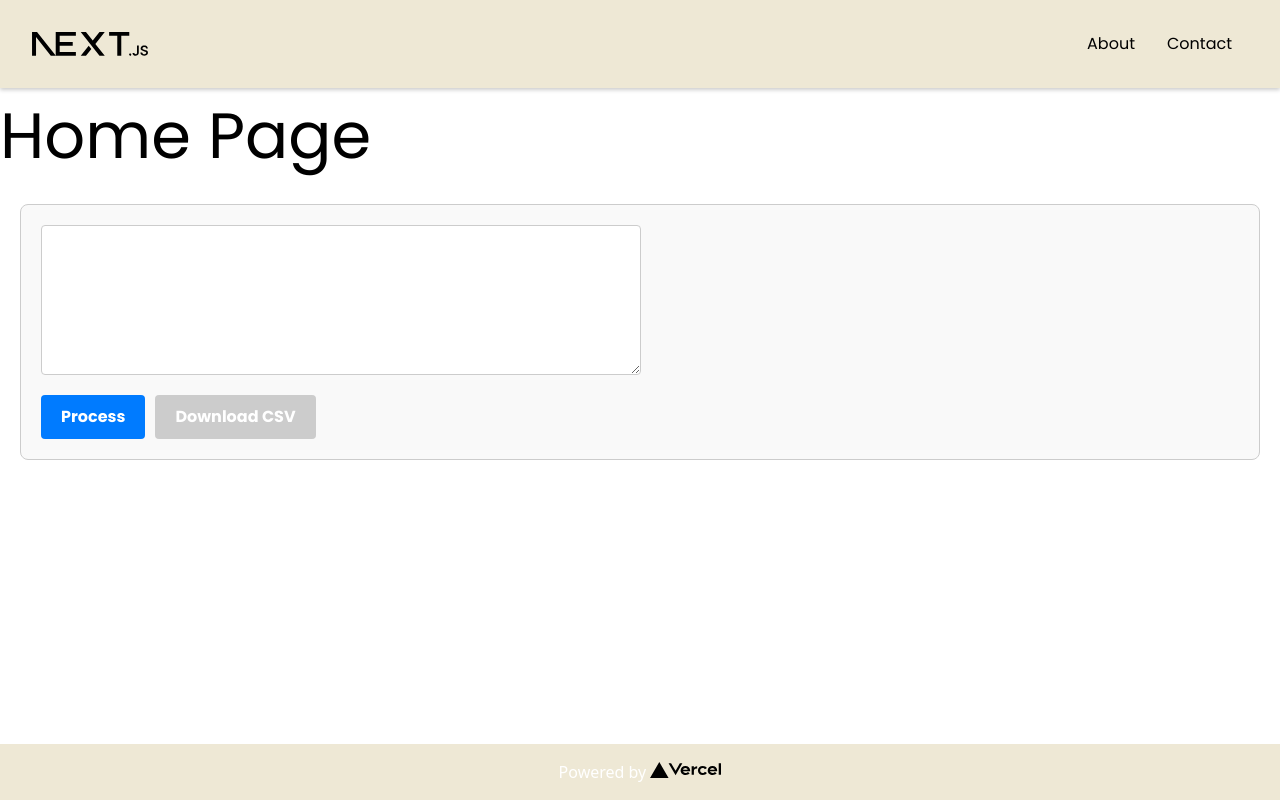
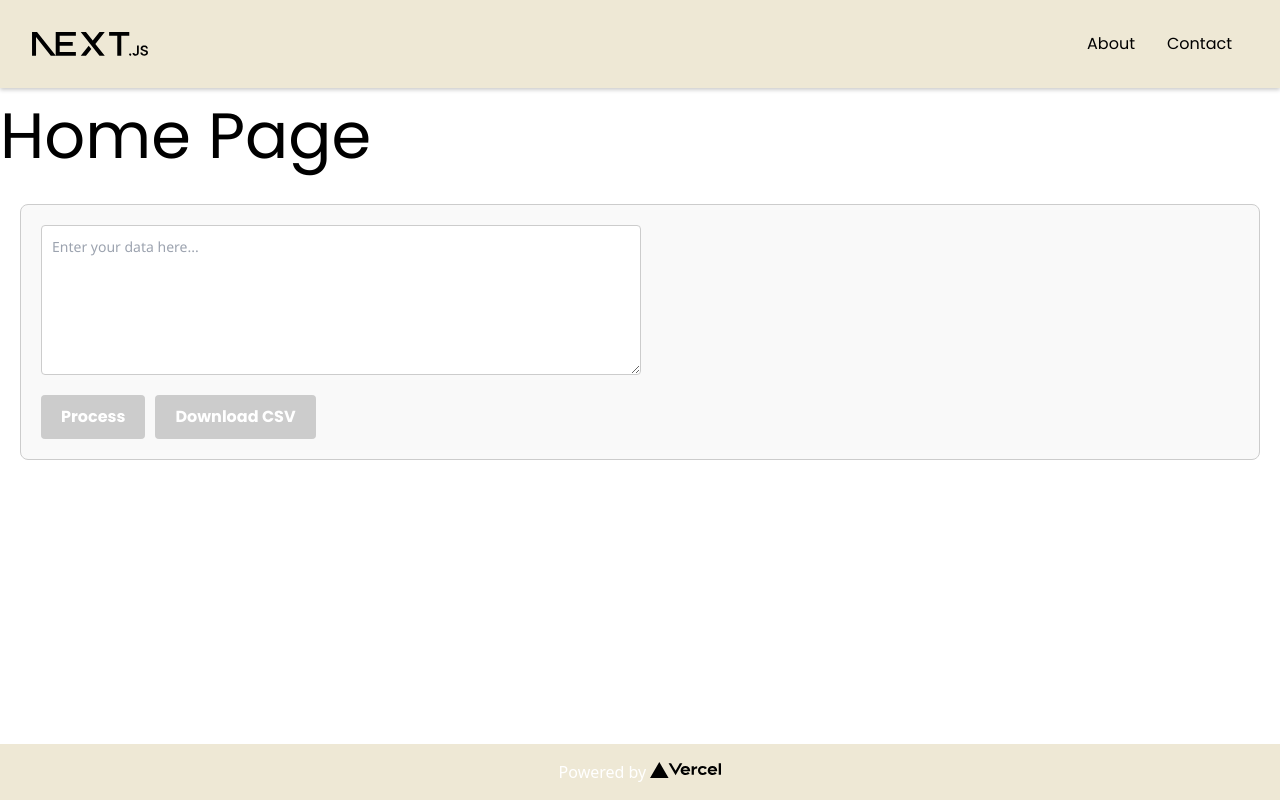
Before and after one commit to FefesG5/SimplyCSV, a Next.js app: page / in a window 1280 px wide. Built offline with nearby package versions, Linux system fonts and the light colour scheme.

Commit message:
fix: values & keys format correctly

```diff
--- a/src/components/DataEntry/DataEntry.tsx
+++ b/src/components/DataEntry/DataEntry.tsx
@@ -5,9 +5,13 @@ const DataEntry = () => {
   const [textAreaValue, setTextAreaValue] = useState("");
   const [csvData, setCsvData] = useState("");
   const [keysStored, setKeysStored] = useState<string[]>([]);
+  const [isLoading, setIsLoading] = useState(false); // New state to track loading
+  const [successMessage, setSuccessMessage] = useState("");
 
   const handleProcess = () => {
-    // Filter out lines starting with "#" in addition to empty lines
+    setIsLoading(true); // Start loading
+    setSuccessMessage(""); // Reset success message
+
     const lines = textAreaValue
       .split("\n")
       .filter((line) => line.trim() !== "" && !line.trim().startsWith("#"));
@@ -17,26 +21,35 @@ const DataEntry = () => {
 
     for (let i = 0; i < lines.length; i += 2) {
       const key = lines[i].replace(/^(\d+）)/, "").trim();
-      // Ensure lines[i + 1] exists before accessing it
       const value = lines[i + 1]
         ? lines[i + 1].trim() === "-"
           ? ""
           : lines[i + 1].trim()
         : "";
 
+      if (!csvData && !keysStored.includes(key)) {
+        // Add keys only if they're not already stored and it's the first batch
+        keys.push(`"${key}"`);
+      }
+
       if (!keysStored.includes(key)) {
-        keys.push(`"${key}"`);
         setKeysStored((prevKeys) => [...prevKeys, key]);
       }
       values.push(`"${value}"`);
     }
 
-    // Combine keys and values into CSV format
-    const newCsvContent = keys.length > 0 ? keys.join(",") + "\n" : "";
-    const csvContent = csvData
-      ? csvData + values.join(",") + "\n"
-      : keys.join(",") + "\n" + values.join(",") + "\n";
+    const valuesCsvContent = values.join(",") + "\n";
+    const csvContent =
+      !csvData && keys.length > 0
+        ? keys.join(",") + "\n" + valuesCsvContent
+        : csvData + valuesCsvContent;
+
     setCsvData(csvContent);
+    setTextAreaValue(""); // Clear the textarea
+    setIsLoading(false); // End loading
+    setSuccessMessage(
+      "Data processed successfully. Ready to add more or download.",
+    ); // Set success message
   };
 
   const handleDownload = () => {
@@ -55,9 +68,19 @@ const DataEntry = () => {
         className={styles.textArea}
         value={textAreaValue}
         onChange={(e) => setTextAreaValue(e.target.value)}
+        placeholder="Enter your data here..."
       ></textarea>
+      {isLoading && <p>Processing...</p>}
+      {successMessage && (
+        <p className={styles.successMessage}>{successMessage}</p>
+      )}
       <div>
-        <button className={styles.button} type="button" onClick={handleProcess}>
+        <button
+          className={styles.button}
+          type="button"
+          onClick={handleProcess}
+          disabled={!textAreaValue}
+        >
           Process
         </button>
         <button
```
